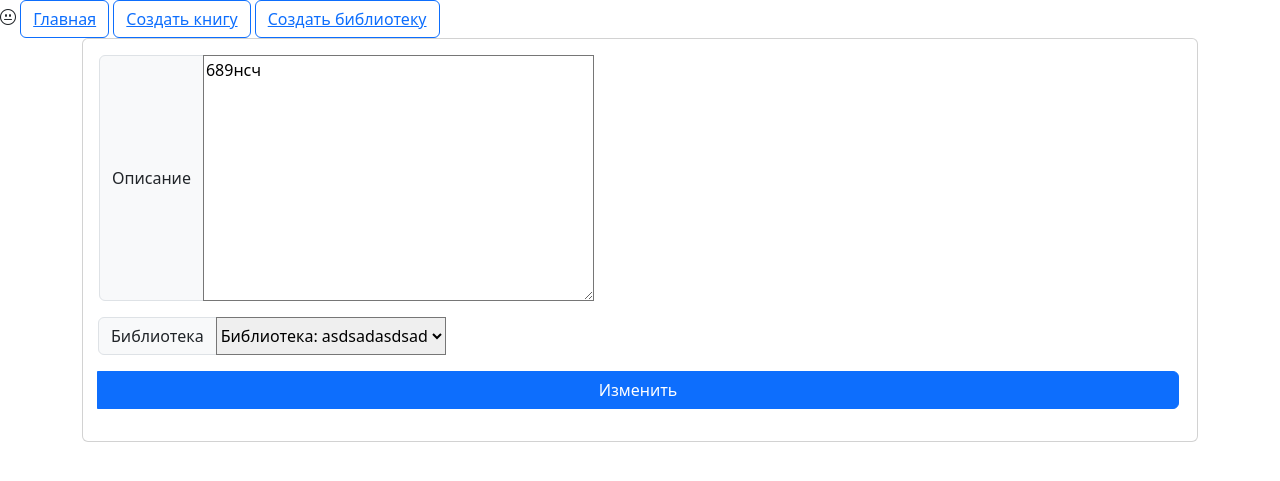
After one commit to petr5092/LibraryProj, a Django app: page /update_book/13/ in a window 1280 px wide. The commit adds this page. Shown: the top 481 px of the page. Run offline with Django 5.2, Linux system fonts and the light colour scheme; data comes from the database, SQL or seed files in the repository; both versions use the stored data as it was after the commit.

Commit message:
initial commit

```diff
--- a/app/core/apps/books/templates/books/book.html
+++ b/app/core/apps/books/templates/books/book.html
@@ -8,6 +8,7 @@
             <a href="/books/{{book.pk}}">Книга: {{book.title}}</a>
           </div>
           <div>
+            <span class="badge text-bg-secondary p-2"><a href="/update_book/{{book.pk}}"><i class="bi bi-gear"></a></i></span>
             <span class="badge text-bg-secondary p-2"><a href="del_book/{{book.pk}}"><i class="bi bi-trash"></a></i></span>
           </div>
         </div>
@@ -20,7 +21,10 @@
         <div class="card-body">
             {{book.date}}
         </div>
-        <div class="card-footer p-2"> <span class="badge text-bg-secondary p-2"><a href="/lib/{{book.library.pk}}">Библиотека {{book.library.description}}</a></span></div>
+        <div class="card-footer p-2">
+          <span class="badge text-bg-secondary p-2"><a href="/lib/{{book.library.pk}}">Библиотека {{book.library.description}}</a></span>
+          <span class="badge text-bg-secondary p-2"><a href="/del_lib/{{book.library.pk}}"><i class="bi bi-trash"></a></i></span>
+        </div>
     </div>
 </div>
 {% endblock %}
--- a/app/core/apps/books/templates/books/head.html
+++ b/app/core/apps/books/templates/books/head.html
@@ -9,6 +9,7 @@
           <a href="/books/{{book.pk}}">Книга: {{book.title}}</a>
         </div>
         <div>
+          <span class="badge text-bg-secondary p-2"><a href="/update_book/{{book.pk}}"><i class="bi bi-gear"></a></i></span>
           <span class="badge text-bg-secondary p-2"><a href="/del_book/{{book.pk}}"><i class="bi bi-trash"></a></i></span>
         </div>
       </div>
@@ -16,7 +17,8 @@
         {{book.description}}
       </div>
       <div class="card-footer p-2">
-        <span class="badge text-bg-secondary p-2"><a href="/lib/{{book.library.pk}}">Библиотека {{book.library.description}}</a></span>
+        <span class="badge text-bg-secondary p-2"><a href="/lib/{{book.library.pk}}">Адрес {{book.library.description}}</a></span>
+        <span class="badge text-bg-secondary p-2"><a href="/update_lib/{{book.library.pk}}"><i class="bi bi-gear"></a></i></span>
         <span class="badge text-bg-secondary p-2"><a href="/del_lib/{{book.library.pk}}"><i class="bi bi-trash"></a></i></span>
       </div>
   </div>
--- /dev/null
+++ b/app/core/apps/books/templates/books/update_book.html
@@ -0,0 +1,26 @@
+{% extends 'base/base.html' %}
+
+{% block body %}
+<div class="container">
+  <div class="card">
+    <div class="card-body">
+      <form action="" method="post">
+        {% csrf_token %}
+        <div class="input-group mb-2">
+          <div class="input-group mb-3">
+            <span class="input-group-text" id="inputGroup-sizing-default">{{form.description.label}}</span>
+            {{form.description}}
+            {{form.description.errors}}
+        </div>
+        <div class="input-group mb-2">
+          <div class="input-group mb-3">
+            <span class="input-group-text" id="inputGroup-sizing-default">{{form.library.label}}</span>
+            {{form.library}}
+            {{form.library.errors}}
+        </div>
+        <button class="btn btn-primary col-12">Изменить</button>
+      </form>
+    </div>
+  </div>
+</div>
+{% endblock %}
--- a/app/core/apps/books/urls.py
+++ b/app/core/apps/books/urls.py
@@ -1,6 +1,6 @@
 from django.contrib import admin
 from django.urls import path, include
-from core.apps.books.views import BookListView, GetBook, FilterLib, AddBook, AddLib, get_file, del_book, del_lib
+from core.apps.books.views import BookListView, GetBook, FilterLib, AddBook, AddLib, UpdateBook, UpdateLib, get_file, del_book, del_lib
 
 
 urlpatterns = [
@@ -10,6 +10,8 @@ urlpatterns = [
     path('lib/<int:lib_id>/', FilterLib.as_view()),
     path('create_book/', AddBook.as_view(), name='add_book'),
     path('create_lib/', AddLib.as_view(), name='add_lib'),
+    path('update_book/<int:book_id>/', UpdateBook.as_view(), name='update_book'),
+    path('update_lib/<int:lib_id>/', UpdateLib.as_view(), name='update_lib'),
     path('del_book/<int:book_id>/', del_book),
     path('del_lib/<int:lib_id>/', del_lib),
 ]
--- a/app/core/apps/books/views.py
+++ b/app/core/apps/books/views.py
@@ -13,8 +13,8 @@ from core.apps.books.forms import (
     LibraryCreateForm,
 )
 from django.shortcuts import redirect
-from django.urls import reverse
-from django.views.generic import ListView, CreateView, DetailView, TemplateView
+from django.urls import reverse, reverse_lazy
+from django.views.generic import ListView, CreateView, DetailView, UpdateView
 
 
 class BookListView(ListView):
@@ -81,6 +81,24 @@ class AddLib(CreateView):
         return reverse("add_lib")
 
 
+class UpdateBook(UpdateView):
+    model = Book
+    fields = ["description", "library"]
+    template_name = 'books/update_book.html'
+    context_object_name = "book"
+    pk_url_kwarg = "book_id"
+    success_url = reverse_lazy("main")
+
+
+class UpdateLib(UpdateView):
+    model = Library
+    fields = ["description"]
+    template_name = 'books/update_lib.html'
+    context_object_name = "lib"
+    pk_url_kwarg = "lib_id"
+    success_url = reverse_lazy("main")
+
+
 def get_file(request, book_id):
     book = Book.objects.get(pk=book_id)
     response = HttpResponse(book.doc, content_type="app/core/media")
```
Also changed, not shown: app/core/apps/books/templates/books/update_lib.html (added, +20 -0 lines), app/core/db.sqlite3.
